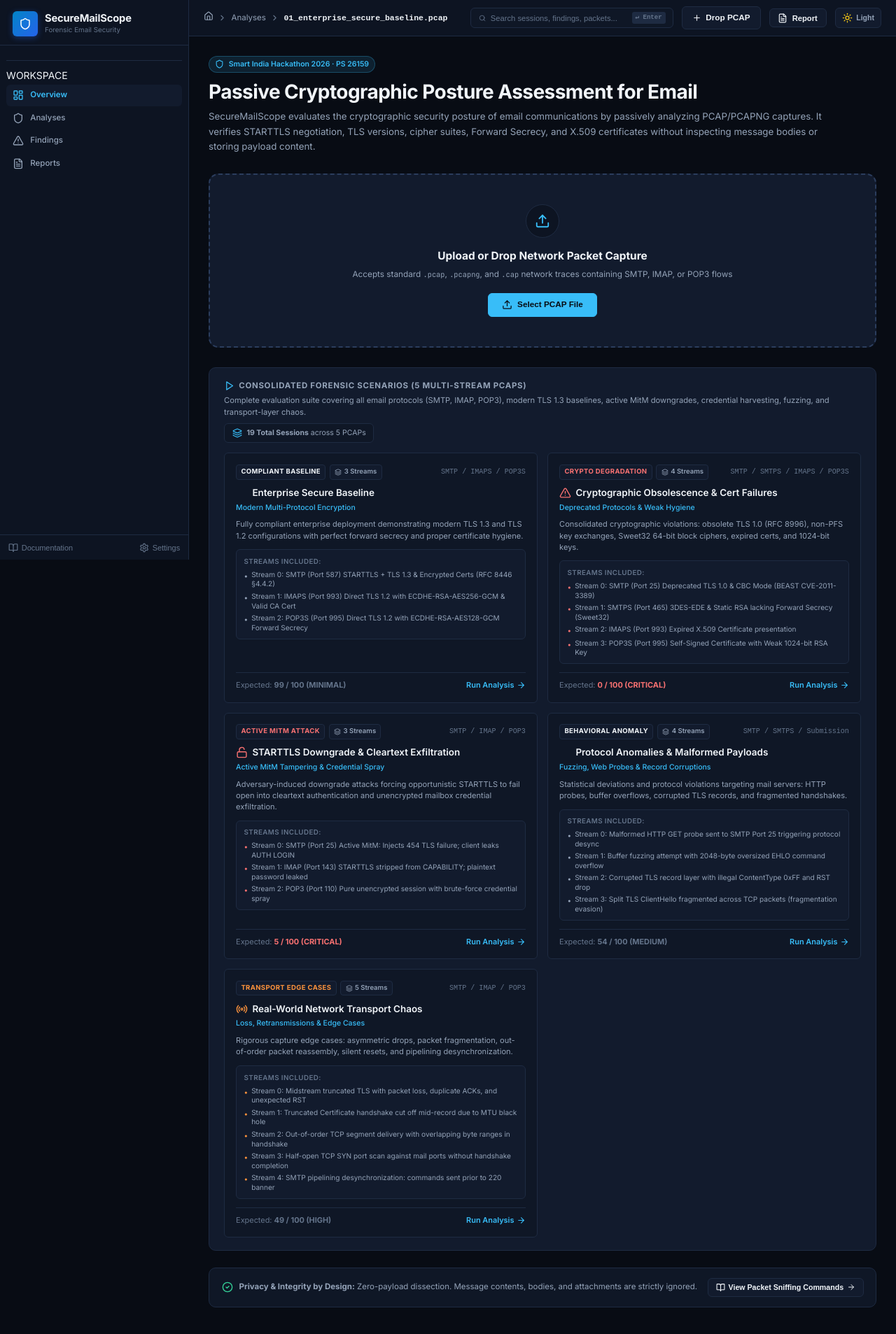
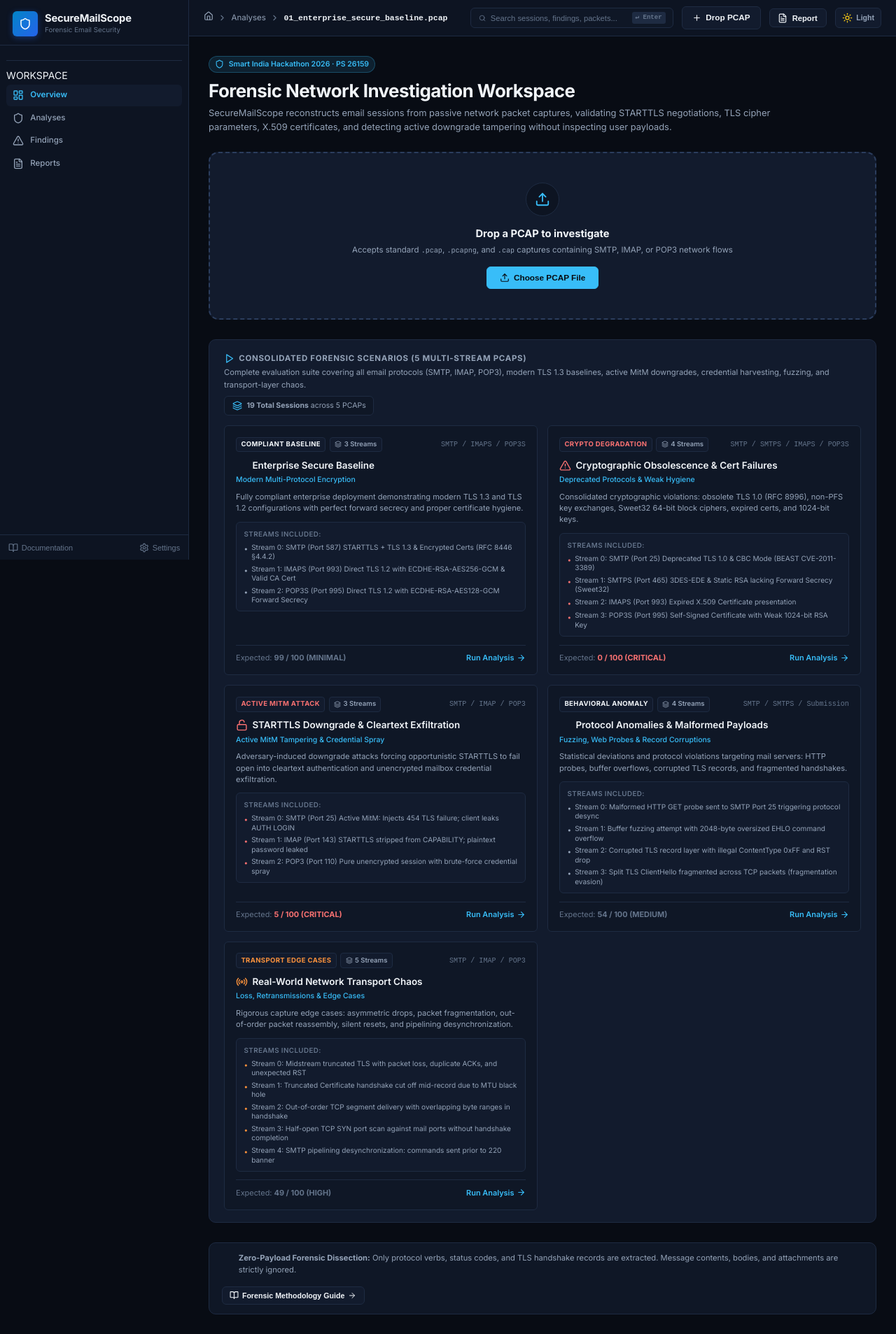
Before and after one commit to Reputable2772/SIH2026-PS159, a React (Vite) app in the folder frontend/: page / in a window 1280 px wide. Shown: the whole page at 70% size. Built offline with nearby package versions, Linux system fonts and the light colour scheme; no server answers.

Commit message:
feat(library): redesign capture library with clean dropzone and 5 canonical demo scenarios

```diff
--- a/frontend/src/components/RecentAnalyses.jsx
+++ b/frontend/src/components/RecentAnalyses.jsx
@@ -20,17 +20,19 @@
   }
 
   return (
-    <div className="card" style={{ marginBottom: '1.75rem' }}>
-      <div className="card-header">
+    <div className="card" style={{ marginBottom: '2rem' }}>
+      <div className="card-header" style={{ borderBottom: '1px solid var(--border)', paddingBottom: '0.75rem', marginBottom: '0.75rem' }}>
         <div>
-          <div className="card-title">Recent Captures & Analyses</div>
+          <div className="card-title" style={{ fontSize: '0.95rem', fontWeight: 700 }}>
+            Recent Investigations
+          </div>
           <div style={{ fontSize: '0.78rem', color: 'var(--text-muted)', marginTop: '0.15rem' }}>
-            Previously audited PCAP captures ready for technical deep-dive investigation.
+            Previously audited network captures ready for deep-dive session investigation.
           </div>
         </div>
       </div>
 
-      <div style={{ display: 'flex', flexDirection: 'column', gap: '0.65rem' }}>
+      <div style={{ display: 'flex', flexDirection: 'column', gap: '0.5rem' }}>
         {doneAnalyses.map((a) => {
           const isActive = a.analysis_id === activeAnalysisId
           const filename = a.pcap || `capture-${a.analysis_id.slice(0, 8)}.pcap`
@@ -56,18 +58,19 @@
               }}
               className="recent-analysis-row"
             >
-              <div style={{ display: 'flex', alignItems: 'center', gap: '0.75rem', minWidth: 220 }}>
+              <div style={{ display: 'flex', alignItems: 'center', gap: '0.75rem', minWidth: 260 }}>
                 <div style={{
-                  width: 34, height: 34, borderRadius: 6,
+                  width: 32, height: 32, borderRadius: 6,
                   background: 'var(--bg-card)',
                   border: '1px solid var(--border)',
                   display: 'flex', alignItems: 'center', justifyContent: 'center',
-                  color: 'var(--accent)'
+                  color: 'var(--accent)',
+                  flexShrink: 0
                 }}>
-                  <FileText size={17} />
+                  <FileText size={16} />
                 </div>
                 <div>
-                  <div style={{ fontWeight: 600, fontSize: '0.88rem', color: 'var(--text)' }}>
+                  <div style={{ fontWeight: 600, fontSize: '0.88rem', color: 'var(--text)', fontFamily: 'monospace' }}>
                     {filename}
                   </div>
                   <div style={{ fontSize: '0.72rem', color: 'var(--text-muted)', display: 'flex', alignItems: 'center', gap: '0.35rem', marginTop: '0.15rem' }}>
@@ -76,41 +79,23 @@
                 </div>
               </div>
 
-              {/* Metrics */}
-              <div style={{ display: 'flex', alignItems: 'center', gap: '1.25rem', fontSize: '0.8rem', color: 'var(--text-muted)' }}>
-                <div style={{ display: 'flex', alignItems: 'center', gap: '0.35rem' }}>
-                  <Layers size={13} color="var(--text-dim)" />
-                  <span><strong>{a.session_count || 1}</strong> session{(a.session_count || 1) > 1 ? 's' : ''}</span>
+              {/* Technical summary pills */}
+              <div style={{ display: 'flex', alignItems: 'center', gap: '1.25rem', fontSize: '0.78rem', color: 'var(--text-muted)' }}>
+                <div style={{ display: 'flex', alignItems: 'center', gap: '0.3rem' }}>
+                  <Layers size={13} />
+                  <span>{a.session_count || (a.sessions?.length ?? 1)} streams</span>
                 </div>
 
-                <div style={{ display: 'flex', alignItems: 'center', gap: '0.35rem' }}>
-                  <AlertTriangle size={13} color={a.critical_count > 0 ? 'var(--critical)' : 'var(--text-dim)'} />
-                  <span><strong>{a.finding_count || 0}</strong> finding{(a.finding_count || 0) !== 1 ? 's' : ''}</span>
+                <div style={{ display: 'flex', alignItems: 'center', gap: '0.3rem' }}>
+                  <AlertTriangle size={13} color={a.finding_count > 0 ? 'var(--warning)' : 'var(--text-muted)'} />
+                  <span>{a.finding_count ?? 0} findings</span>
                 </div>
 
-                <div style={{ display: 'flex', alignItems: 'center', gap: '0.5rem' }}>
-                  <SeverityBadge severity={level} />
-                  <span style={{ fontWeight: 700, fontSize: '0.85rem', color: 'var(--text)', fontFamily: 'monospace' }}>
-                    {score}/100
-                  </span>
+                <SeverityBadge severity={level} />
+
+                <div style={{ display: 'flex', alignItems: 'center', gap: '0.2rem', color: 'var(--accent)', fontWeight: 600, fontSize: '0.78rem' }}>
+                  Open Case <ChevronRight size={14} />
                 </div>
-
-                <button
-                  className="btn btn-secondary"
-                  style={{
-                    fontSize: '0.76rem',
-                    padding: '0.3rem 0.65rem',
-                    gap: '0.25rem',
-                    borderColor: isActive ? 'var(--accent)' : undefined
-                  }}
-                  onClick={(e) => {
-                    e.stopPropagation()
-                    onSelectAnalysis(a.analysis_id)
-                  }}
-                >
-                  {isActive ? 'Investigating' : 'Investigate'}
-                  <ChevronRight size={13} />
-                </button>
               </div>
             </div>
           )
--- a/frontend/src/pages/Overview.jsx
+++ b/frontend/src/pages/Overview.jsx
@@ -7,13 +7,16 @@
   BookOpen,
   ArrowRight,
   CheckCircle2,
-  AlertCircle
+  AlertCircle,
+  FlaskConical,
+  Search,
+  HardDrive
 } from 'lucide-react'
 import { useApi } from '../hooks/useApi.js'
 import DemoScenarios from '../components/DemoScenarios.jsx'
 import RecentAnalyses from '../components/RecentAnalyses.jsx'
 
-export default function Overview({ analyses = [], activeAnalysisId = null, onSelectAnalysis }) {
+export default function Overview({ analyses = [], activeAnalysisId = null, onSelectAnalysis, onRefreshAnalyses }) {
   const { upload, post } = useApi()
   const navigate = useNavigate()
   const [dragOver, setDragOver] = useState(false)
@@ -31,6 +34,7 @@
     try {
       const res = await upload('/api/analysis/upload', file)
       if (res && res.analysis_id) {
+        onRefreshAnalyses?.()
         onSelectAnalysis?.(res.analysis_id)
         navigate('/analysis')
       }
@@ -40,7 +44,7 @@
     } finally {
       setUploading(false)
     }
-  }, [upload, onSelectAnalysis, navigate])
+  }, [upload, onSelectAnalysis, onRefreshAnalyses, navigate])
 
   // Handle canonical demo scenario click
   const handleScenarioSelect = async (scenario) => {
@@ -51,6 +55,7 @@
     try {
       const res = await post('/api/analysis/file', { pcap_path: `demo_pcaps/${scenario.filename}` })
       if (res && res.analysis_id) {
+        onRefreshAnalyses?.()
         onSelectAnalysis?.(res.analysis_id)
         navigate('/analysis')
       }
@@ -64,24 +69,23 @@
 
   return (
     <div style={{ maxWidth: 1100, margin: '0 auto' }} className="page-fade-in">
-      {/* Product Hero Banner (Visually Calm & Understandable) */}
-      <div style={{ marginBottom: '2rem' }}>
+      {/* Product Hero — Minimal, calm, and direct */}
+      <div style={{ marginBottom: '1.75rem' }}>
         <div style={{ display: 'inline-flex', alignItems: 'center', gap: '0.45rem', padding: '0.2rem 0.6rem', borderRadius: 20, background: 'var(--accent-dim)', color: 'var(--accent)', fontSize: '0.75rem', fontWeight: 600, marginBottom: '0.75rem', border: '1px solid var(--accent-border)' }}>
           <Shield size={13} />
           Smart India Hackathon 2026 · PS 26159
         </div>
 
-        <h1 className="page-title" style={{ fontSize: '2rem', marginBottom: '0.5rem' }}>
-          Passive Cryptographic Posture Assessment for Email
+        <h1 className="page-title" style={{ fontSize: '1.85rem', marginBottom: '0.4rem', fontWeight: 700 }}>
+          Forensic Network Investigation Workspace
         </h1>
 
-        <p className="page-subtitle" style={{ fontSize: '0.95rem', lineHeight: 1.6 }}>
-          SecureMailScope evaluates the cryptographic security posture of email communications by passively analyzing PCAP/PCAPNG captures.
-          It verifies STARTTLS negotiation, TLS versions, cipher suites, Forward Secrecy, and X.509 certificates without inspecting message bodies or storing payload content.
+        <p className="page-subtitle" style={{ fontSize: '0.92rem', lineHeight: 1.55, maxWidth: 840 }}>
+          SecureMailScope reconstructs email sessions from passive network packet captures, validating STARTTLS negotiations, TLS cipher parameters, X.509 certificates, and detecting active downgrade tampering without inspecting user payloads.
         </p>
       </div>
 
-      {/* PCAP Drag-and-Drop Area */}
+      {/* Prominent PCAP Drag-and-Drop Area */}
       <div
         className={`dropzone ${dragOver ? 'active' : ''}`}
         style={{ marginBottom: '2rem' }}
@@ -100,12 +104,12 @@
           {uploading ? <div className="spinner" /> : <Upload size={22} />}
         </div>
 
-        <div style={{ fontSize: '1.1rem', fontWeight: 700, color: 'var(--text)', marginBottom: '0.35rem' }}>
-          {uploading ? statusMessage : 'Upload or Drop Network Packet Capture'}
+        <div style={{ fontSize: '1.05rem', fontWeight: 700, color: 'var(--text)', marginBottom: '0.25rem' }}>
+          {uploading ? statusMessage : 'Drop a PCAP to investigate'}
         </div>
 
-        <div style={{ fontSize: '0.84rem', color: 'var(--text-muted)', marginBottom: '1.25rem' }}>
-          Accepts standard <code>.pcap</code>, <code>.pcapng</code>, and <code>.cap</code> network traces containing SMTP, IMAP, or POP3 flows
+        <div style={{ fontSize: '0.82rem', color: 'var(--text-muted)', marginBottom: '1rem' }}>
+          Accepts standard <code>.pcap</code>, <code>.pcapng</code>, and <code>.cap</code> captures containing SMTP, IMAP, or POP3 network flows
         </div>
 
         <input
@@ -119,8 +123,8 @@
         />
 
         {!uploading && (
-          <button className="btn btn-primary" style={{ padding: '0.55rem 1.35rem', gap: '0.5rem' }}>
-            <Upload size={15} /> Select PCAP File
+          <button className="btn btn-primary" style={{ padding: '0.5rem 1.25rem', gap: '0.45rem', fontSize: '0.84rem' }}>
+            <Upload size={14} /> Choose PCAP File
           </button>
         )}
       </div>
@@ -132,14 +136,7 @@
         </div>
       )}
 
-      {/* Canonical Demo Scenarios for Live SIH Presentation */}
-      <DemoScenarios
-        onSelectScenario={handleScenarioSelect}
-        loading={uploading}
-        activePcap={analyses.find(a => a.analysis_id === activeAnalysisId)?.pcap}
-      />
-
-      {/* Recent Analyses Restrained Summary */}
+      {/* Recent Investigations List */}
       <RecentAnalyses
         analyses={analyses}
         onSelectAnalysis={(id) => {
@@ -149,23 +146,31 @@
         activeAnalysisId={activeAnalysisId}
       />
 
-      {/* Capture Help & Zero-Payload Notice */}
+      {/* Demo Lab — Controlled Multi-Stream Scenario Corpus */}
+      <DemoScenarios
+        onSelectScenario={handleScenarioSelect}
+        loading={uploading}
+        activePcap={analyses.find(a => a.analysis_id === activeAnalysisId)?.pcap}
+      />
+
+      {/* Privacy & Methodology Guarantee */}
       <div style={{
         background: 'var(--bg-card-subtle)',
         border: '1px solid var(--border)',
         borderRadius: 'var(--radius-md)',
-        padding: '1rem 1.25rem',
+        padding: '0.9rem 1.25rem',
         display: 'flex',
         alignItems: 'center',
         justifyContent: 'space-between',
         flexWrap: 'wrap',
         gap: '1rem',
-        fontSize: '0.82rem'
+        fontSize: '0.8rem',
+        marginTop: '2rem'
       }}>
         <div style={{ display: 'flex', alignItems: 'center', gap: '0.65rem' }}>
-          <CheckCircle2 size={16} color="var(--info)" />
+          <CheckCircle2 size={16} color="var(--success)" />
           <span style={{ color: 'var(--text-muted)' }}>
-            <strong>Privacy & Integrity by Design:</strong> Zero-payload dissection. Message contents, bodies, and attachments are strictly ignored.
+            <strong>Zero-Payload Forensic Dissection:</strong> Only protocol verbs, status codes, and TLS handshake records are extracted. Message contents, bodies, and attachments are strictly ignored.
           </span>
         </div>
 
@@ -174,7 +179,7 @@
           onClick={() => navigate('/guide')}
           style={{ fontSize: '0.76rem', padding: '0.35rem 0.75rem', gap: '0.35rem' }}
         >
-          <BookOpen size={13} /> View Packet Sniffing Commands <ArrowRight size={12} />
+          <BookOpen size={13} /> Forensic Methodology Guide <ArrowRight size={12} />
         </button>
       </div>
     </div>
```
